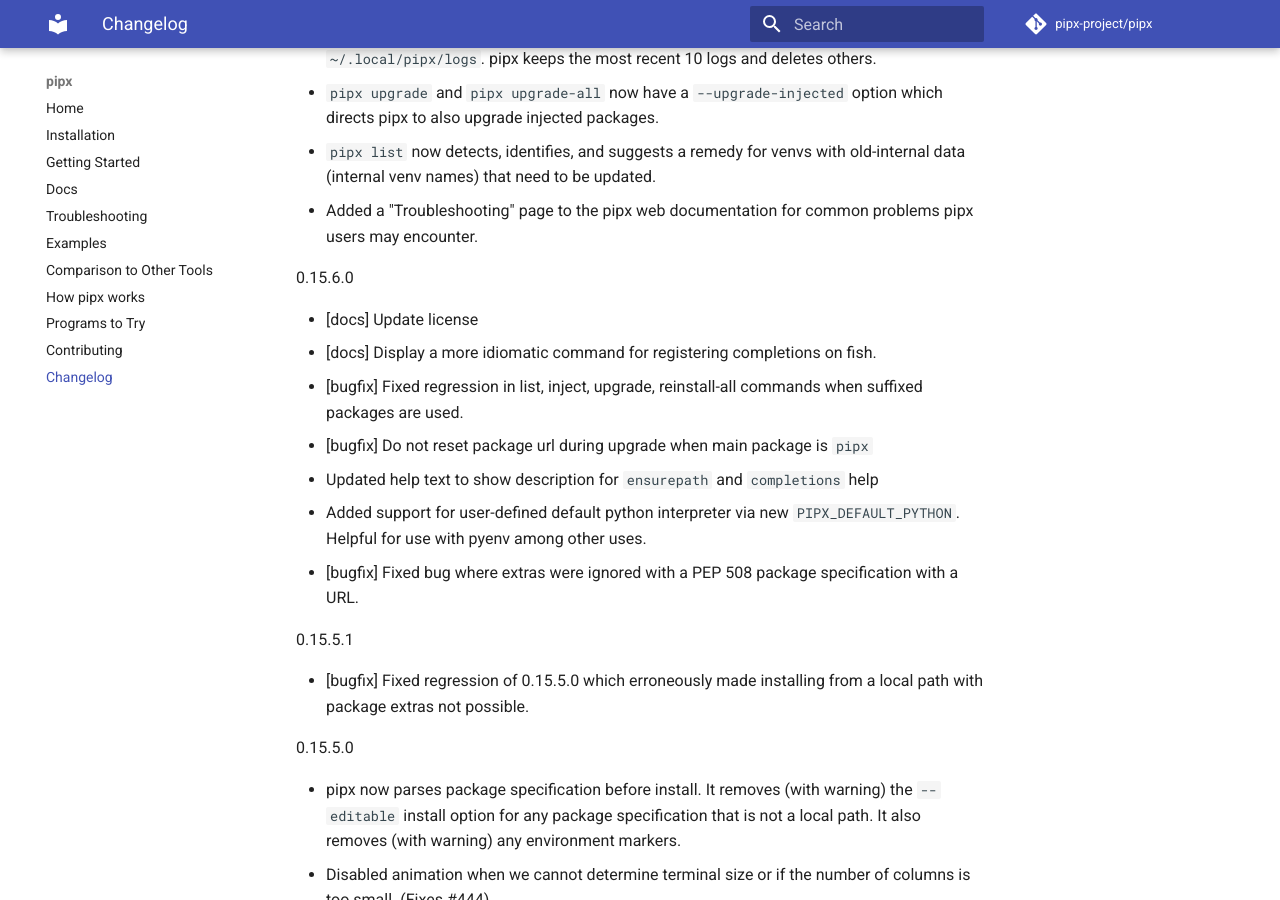
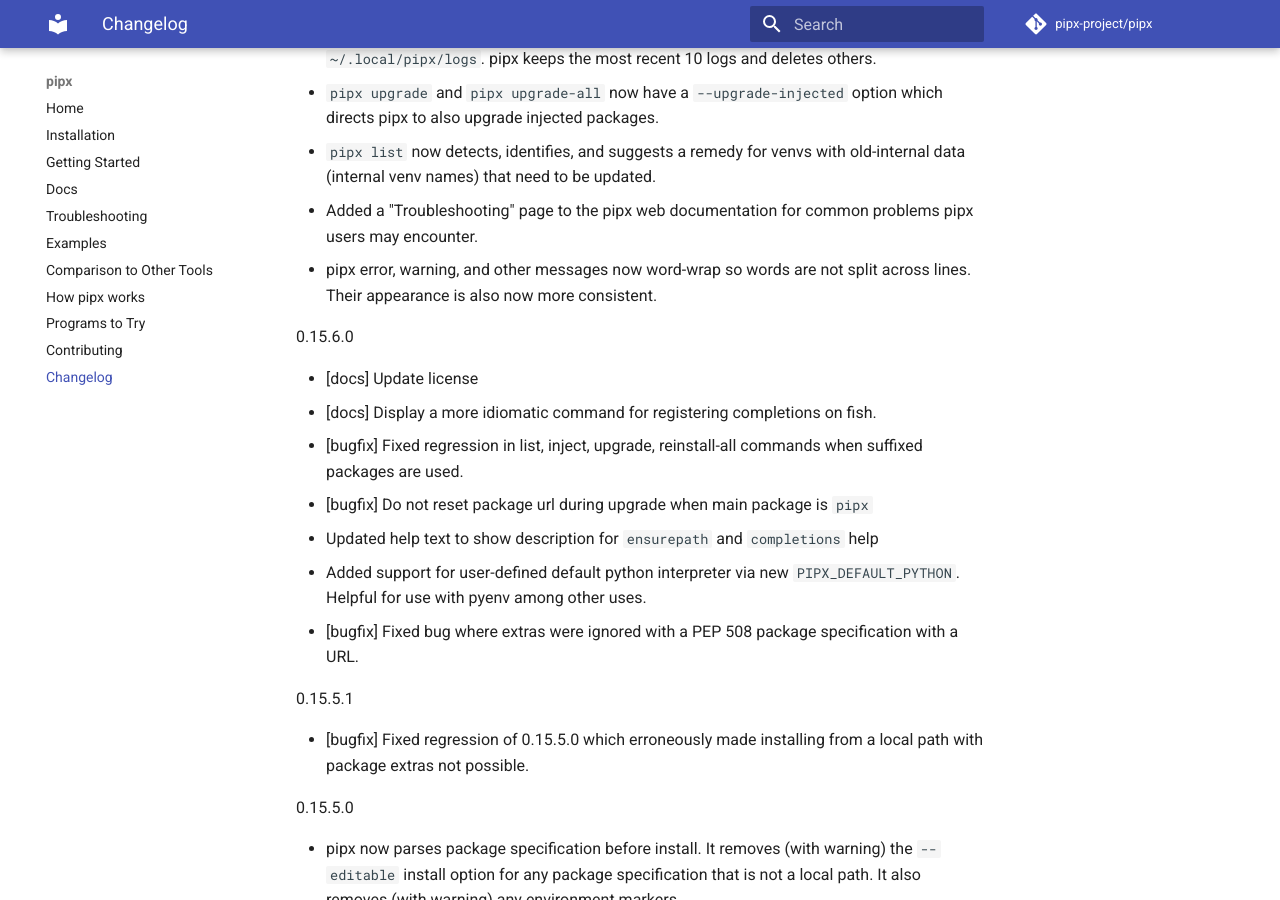
Before and after one commit to pypa/pipx, an MkDocs documentation site: the page built from docs/changelog.md, in a window 1280 px wide and 900 px high, scrolled down 1039 px. Built offline with MkDocs 1.6.1 and Material for MkDocs 9.7.7, drawn with Linux system fonts in a browser that asks for light colours; comment, search, counter and statistics services are not loaded.

Commit message:
Add changelog entry.

```diff
--- a/docs/changelog.md
+++ b/docs/changelog.md
@@ -16,6 +16,7 @@
 - `pipx upgrade` and `pipx upgrade-all` now have a `--upgrade-injected` option which directs pipx to also upgrade injected packages.
 - `pipx list` now detects, identifies, and suggests a remedy for venvs with old-internal data (internal venv names) that need to be updated.
 - Added a "Troubleshooting" page to the pipx web documentation for common problems pipx users may encounter.
+- pipx error, warning, and other messages now word-wrap so words are not split across lines.  Their appearance is also now more consistent.
 
 0.15.6.0
 
```
